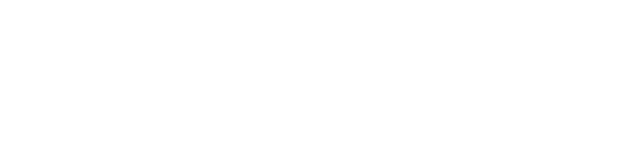
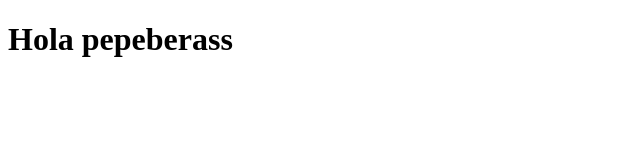
Before and after one commit to cabrademontes27/Control-de-versiones-, a plain HTML site: page index.html in a window 1280 px wide. Shown: the whole page, without its empty margins (0-640 px from the left). Drawn offline with Linux system fonts and the light colour scheme.

Commit message:
Primer commit

```diff
--- a/index.html
+++ b/index.html
@@ -6,6 +6,6 @@
     <title>Document</title>
 </head>
 <body>
-
+    <h1>Hola pepeberass</h1>
 </body>
 </html>
```
